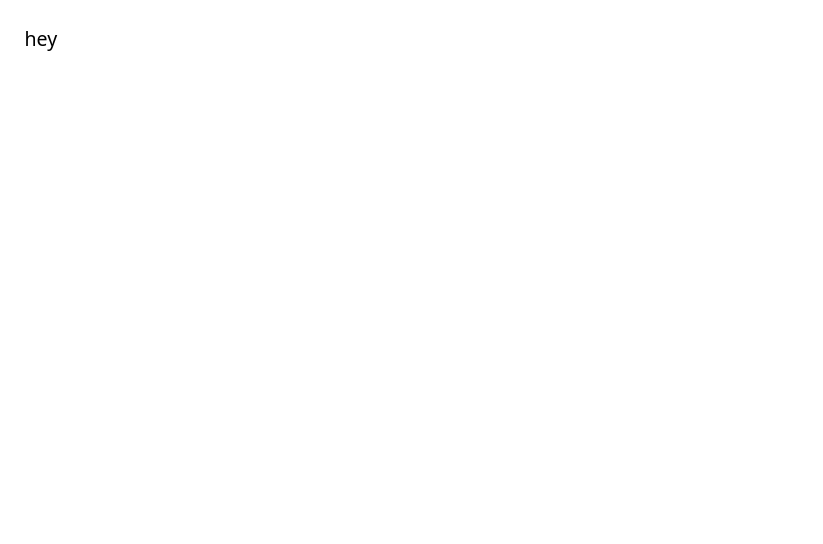
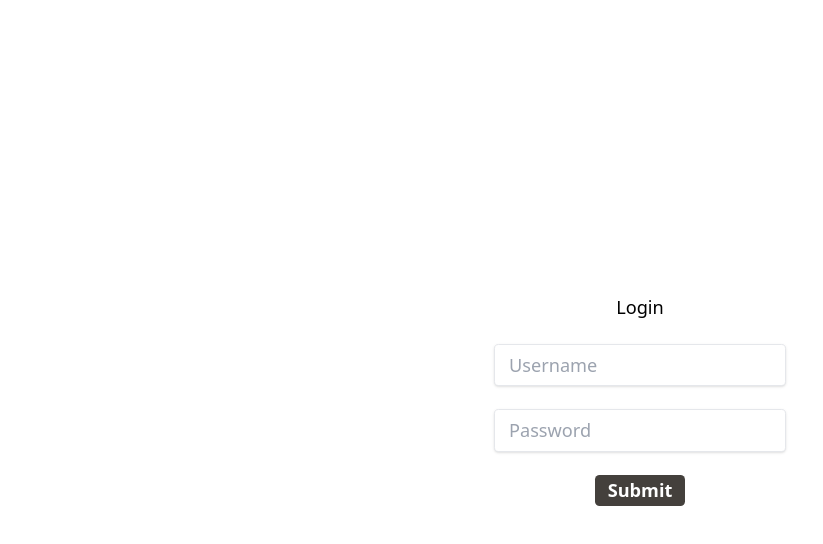
Before and after one commit to draganstefanovic12/Bug-Tracker, a React (Vite) app: page /#/login in a window 1280 px wide. Shown: the top 544 px of the page, without its empty margins (0-823 px from the left). Built offline with nearby package versions, Linux system fonts and the light colour scheme.

Commit message:
set up login, redux async thunk and nav

```diff
--- a/package.json
+++ b/package.json
@@ -12,8 +12,11 @@
   },
   "dependencies": {
     "@reduxjs/toolkit": "^1.8.5",
+    "formik": "^2.2.9",
     "react": "^18.2.0",
-    "react-dom": "^18.2.0"
+    "react-dom": "^18.2.0",
+    "react-router-dom": "^6.3.0",
+    "yup": "^0.32.11"
   },
   "devDependencies": {
     "@types/react": "^18.0.17",
--- a/src/App.css
+++ b/src/App.css
@@ -6,6 +6,11 @@
   box-sizing: border-box;
   border: 0 none;
   outline: 0 none;
+}
+
+#root,
+body {
+  height: 100vh;
 }
 
 ul {
@@ -20,11 +25,11 @@ a {
 /* 16px @ 768px increasing to 24px @ 1920px */
 @media (min-width: 768px) {
   :root {
-    font-size: calc(1rem + ((1vw - 7.68px) * 0.6944));
+    font-size: calc(1rem + ((1vw - 9.68px) * 0.6944));
   }
 }
 @media (min-width: 1920px) {
   :root {
-    font-size: 24px;
+    font-size: 20px;
   }
 }
--- a/src/App.tsx
+++ b/src/App.tsx
@@ -1,13 +1,39 @@
 import "./App.css";
+import {
+  HashRouter as Router,
+  Routes,
+  Route,
+  Navigate,
+} from "react-router-dom";
+import { Login } from "./pages/Login";
+import { login } from "./features/user/userSlice";
+import { MainPage } from "./pages/MainPage";
+import { useEffect } from "react";
+import { useAppDispatch, useAppSelector } from "./hooks/useRedux";
 
-function App() {
+const App = () => {
+  const user = useAppSelector((user) => user.user);
+  const dispatch = useAppDispatch();
+
+  useEffect(() => {
+    /* Checking for existing user on page load */
+    const user = localStorage.getItem("BTUser");
+    if (user) {
+      dispatch(login(JSON.parse(user)));
+    }
+  }, [dispatch]);
+
   return (
-    <div className="App">
-      <div className="pt-5 pl-5 flex-1 flex-grow">
-        <h1>hey</h1>
-      </div>
-    </div>
+    <Router>
+      <Routes>
+        <Route path="/login" element={!user ? <Login /> : <MainPage />}></Route>
+        <Route
+          path="/"
+          element={user ? <MainPage /> : <Navigate to="/login" />}
+        ></Route>
+      </Routes>
+    </Router>
   );
-}
+};
 
 export default App;
--- /dev/null
+++ b/src/components/Button/Button.tsx
@@ -0,0 +1,26 @@
+type ButtonProps = {
+  children: JSX.Element | string;
+  onClick?: () => void;
+  type: "button" | "submit" | "reset" | undefined;
+  disabled?: boolean;
+  className?: string;
+};
+
+export const Button = ({
+  children,
+  onClick,
+  disabled,
+  type,
+  className,
+}: ButtonProps) => {
+  return (
+    <button
+      disabled={disabled}
+      className={className}
+      type={type}
+      onClick={onClick}
+    >
+      {children}
+    </button>
+  );
+};
--- a/src/components/Input/Input.tsx
+++ b/src/components/Input/Input.tsx
@@ -1,3 +1,7 @@
-export const Input = () => {
-  return <input />;
+type InputProps = {
+  onChange?: (e: React.ChangeEvent<HTMLInputElement>) => void;
 };
+
+export const Input = ({ onChange }: InputProps) => {
+  return <input onChange={onChange} />;
+};
--- /dev/null
+++ b/src/features/user/userSlice.ts
@@ -0,0 +1,70 @@
+import axios from "axios";
+import { RootState } from "../../store/store";
+import { createAsyncThunk, createSlice, PayloadAction } from "@reduxjs/toolkit";
+
+type UserState = UserFullfilled | null;
+
+export type UserFullfilled = {
+  username: string;
+  token: string;
+};
+
+type ThunkUser = {
+  username: string;
+  password: string;
+};
+
+const initialState = null as UserState;
+
+const loginLink = "api/users/login";
+export const loginAsync = createAsyncThunk(
+  "user/login",
+  async (user: ThunkUser) => {
+    try {
+      const response = await axios(loginLink, {
+        method: "POST",
+        data: {
+          username: user.username,
+          password: user.password,
+        },
+      });
+      return response.data;
+    } catch (err) {
+      throw err;
+    }
+  }
+);
+
+export const userSlice = createSlice({
+  name: "user",
+  initialState,
+  reducers: {
+    login: (user, action: PayloadAction<UserFullfilled>) => {
+      user = action.payload;
+      return user;
+    },
+    logout: (user) => {
+      user = null;
+      localStorage.removeItem("BTUser");
+      return user;
+    },
+  },
+  extraReducers: (builder) => {
+    builder.addCase(loginAsync.pending, (state) => {});
+    builder.addCase(
+      loginAsync.fulfilled,
+      (user, action: PayloadAction<UserFullfilled>) => {
+        user = action.payload;
+        localStorage.setItem("BTUser", JSON.stringify(action.payload));
+        return user;
+      }
+    );
+    builder.addCase(loginAsync.rejected, (user, action) => {
+      user = null;
+    });
+  },
+});
+
+export const { login, logout } = userSlice.actions;
+export const user = (user: RootState) => user.user;
+export default userSlice.reducer;
--- a/src/hooks/useRedux.tsx
+++ b/src/hooks/useRedux.tsx
@@ -1,3 +1,4 @@
+//Typed hook so I avoid typing state: RootState every time
 import { AppDispatch, RootState } from "../store/store";
 import { useDispatch, useSelector } from "react-redux";
 import type { TypedUseSelectorHook } from "react-redux";
--- a/src/main.tsx
+++ b/src/main.tsx
@@ -2,9 +2,13 @@ import React from "react";
 import ReactDOM from "react-dom/client";
 import App from "./App";
 import "./index.css";
+import { store } from "./store/store";
+import { Provider } from "react-redux";
 
 ReactDOM.createRoot(document.getElementById("root") as HTMLElement).render(
   <React.StrictMode>
-    <App />
+    <Provider store={store}>
+      <App />
+    </Provider>
   </React.StrictMode>
 );
--- /dev/null
+++ b/src/pages/Login.tsx
@@ -0,0 +1,53 @@
+import { Button } from "../components/Button/Button";
+import { loginAsync } from "../features/user/userSlice";
+import { useAppDispatch } from "../hooks/useRedux";
+import { Formik, Form, Field, ErrorMessage } from "formik";
+
+/* make login form later */
+export const Login = () => {
+  const dispatch = useAppDispatch();
+
+  const fieldStyles =
+    "shadow appearance-none border rounded w-full py-2 px-3 text-gray-700 leading-tight focus:outline-none focus:shadow-outline";
+
+  return (
+    <div className="flex h-full justify-center">
+      <Formik
+        initialValues={{ username: "", password: "" }}
+        onSubmit={(values, { setSubmitting }) => {
+          dispatch(
+            loginAsync({ username: values.username, password: values.password })
+          );
+          setSubmitting(false);
+        }}
+      >
+        {({ isSubmitting }) => (
+          <Form className="flex justify-center text-center p-3 flex-col gap-5 h-15 items-center">
+            <h1>Login</h1>
+            <Field
+              type="username"
+              name="username"
+              placeholder="Username"
+              className={fieldStyles}
+            />
+            <ErrorMessage name="username" component="div" />
+            <Field
+              type="password"
+              name="password"
+              placeholder="Password"
+              className={fieldStyles}
+            />
+            <ErrorMessage name="password" component="div" />
+            <Button
+              disabled={isSubmitting}
+              type="submit"
+              className="bg-stone-700 hover:bg-stone-800 text-white w-20 h-7 font-bold px-2 rounded focus:outline-none focus:shadow-outline"
+            >
+              Submit
+            </Button>
+          </Form>
+        )}
+      </Formik>
+    </div>
+  );
+};
--- /dev/null
+++ b/src/pages/MainPage.tsx
@@ -0,0 +1,7 @@
+export const MainPage = () => {
+  return (
+    <div>
+      <h1>hello</h1>
+    </div>
+  );
+};
--- a/src/store/store.tsx
+++ b/src/store/store.tsx
@@ -1,7 +1,10 @@
 import { configureStore } from "@reduxjs/toolkit";
+import userSlice from "../features/user/userSlice";
 
 export const store = configureStore({
-  reducer: {},
+  reducer: {
+    user: userSlice,
+  },
 });
 
 export type RootState = ReturnType<typeof store.getState>;
--- /dev/null
+++ b/src/types/types.ts
@@ -0,0 +1,2 @@
+//Types that are used in multiple files
+export type Placeholder = {};
```
Also changed, not shown: 1 other file (tests, documents, lock files or other folders).
